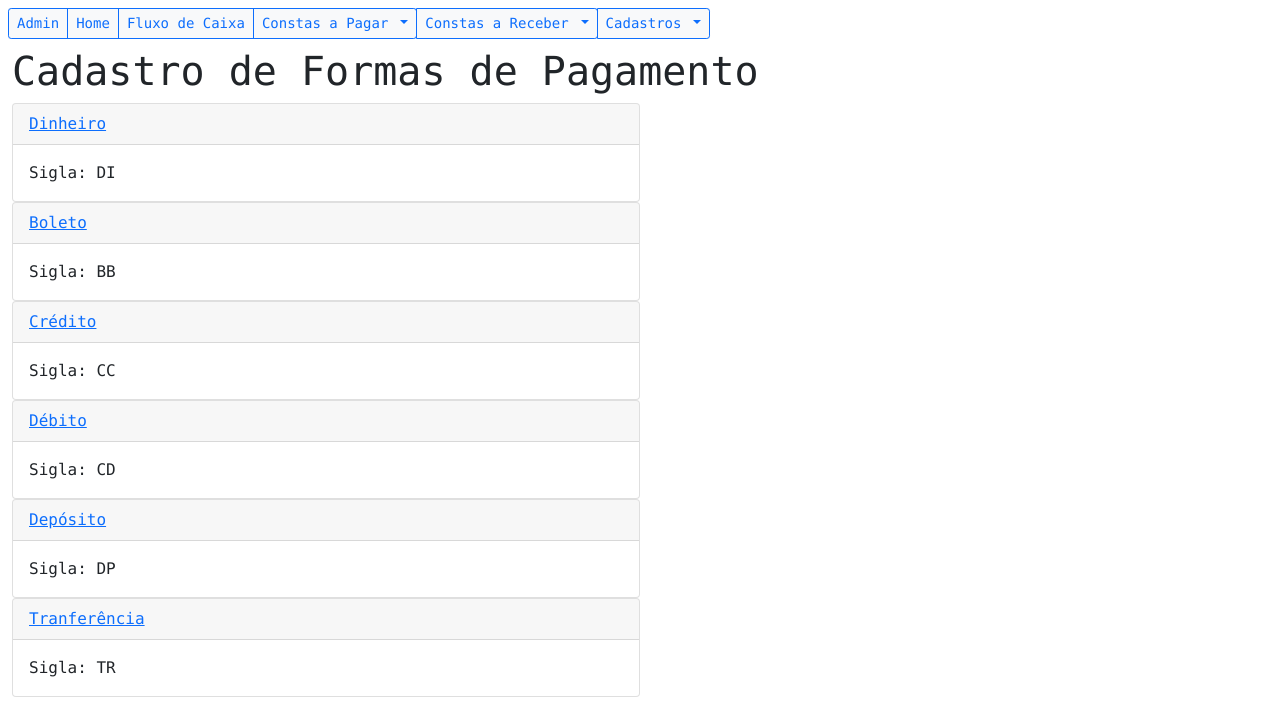
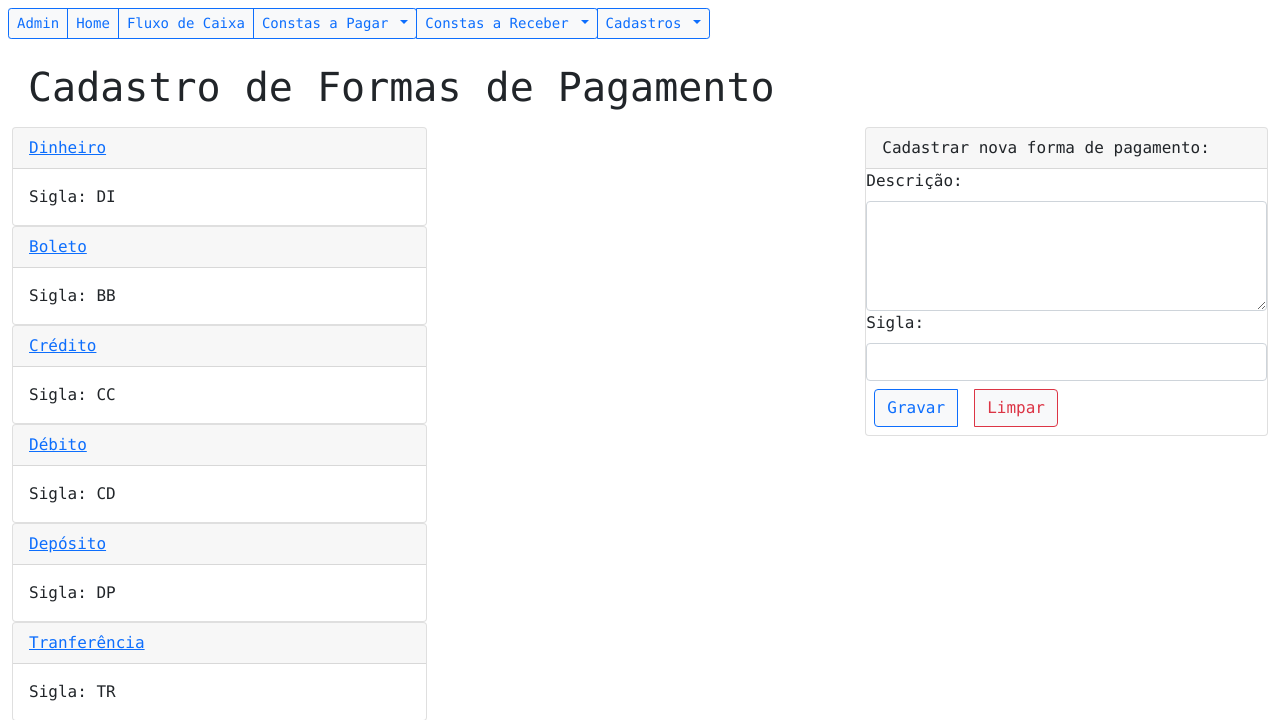
Before and after one commit to mabner/fby-trabalho_final, a Django app: page /formaspagamento in a window 1280 px wide. Shown: the top 720 px of the page. Run offline with Django 3.2, Linux system fonts and the light colour scheme; data comes from the database, SQL or seed files in the repository.

Commit message:
payment method form implemented, not recording data yet

```diff
--- a/contas/templates/formas_pagamento.html
+++ b/contas/templates/formas_pagamento.html
@@ -1,6 +1,9 @@
-{% extends "base_template.html" %} {% block content %}
+{% extends "base_template_listagem.html" %}
+{% block header %}
 <h1>Cadastro de Formas de Pagamento</h1>
+{% endblock header %}
 
+{% block listagem %}
 {% for formas in formas_pagamento %}
 <div class="card w-50">
   <a href="#" class="card-header">{{formas.descricao}}</a>
@@ -11,4 +14,26 @@
   </div>
 </div>
 {% endfor %}
-{% endblock %}
+{% endblock listagem %}
+
+{% block cadastro %}
+<div class="form-group card">
+  <div class="card-header">Cadastrar nova forma de pagamento:</div>
+
+  <form action="{% url 'cadastrar_pagamento' %}" method="POST" class="form-g">
+    {% csrf_token %}
+
+    <label for="descricao" class="form-label">Descrição:</label>
+    <textarea name="descricao" id="descricao" cols="40" rows="4" class="form-control" required></textarea>
+
+    <label for="sigla" class="form-label">Sigla:</label>
+    <input name="sigla" id="sigla" class="form-control" required></input>
+
+    <div class="btn-group">
+      <button type="submit" class="btn btn-outline-primary bg-light m-2">Gravar</button>
+      <button type="reset" class="btn btn-outline-danger bg-light m-2">Limpar</button>
+    </div>
+
+  </form>
+</div>
+{% endblock cadastro %}
--- a/contas/urls.py
+++ b/contas/urls.py
@@ -5,6 +5,8 @@ from . import views
 urlpatterns = [
     path('', views.index, name='index'),
     path('formaspagamento', views.formas_pagamento, name='formaspagamento'),
+    path('formaspagamento/cadastrar',
+         views.cadastrar_formas_pagamento, name='cadastrar_pagamento'),
     path('classreceber', views.classificacao_receber, name='classreceber'),
     path('classpagar', views.classificacao_pagar, name='classpagar'),
     path('pagar', views.pagar, name='pagar'),
@@ -15,6 +17,6 @@ urlpatterns = [
          views.detalhar_conta_pagar, name='detalhes_pagar'),
     path('fluxo', views.fluxo_caixa, name='fluxo'),
     path('pagar/cadastrar', views.cadastrar_conta_pagar, name='cadastrar_pagar'),
-    path('receber/receber', views.cadastrar_conta_receber,
+    path('receber/cadastrar', views.cadastrar_conta_receber,
          name='cadastrar_receber'),
 ]
--- a/contas/views/index.py
+++ b/contas/views/index.py
@@ -20,6 +20,10 @@ def formas_pagamento(request):
     return render(request, 'formas_pagamento.html', {'formas_pagamento': formas_pagamento})
 
 
+def cadastrar_formas_pagamento(request):
+    pass
+
+
 def classificacao_receber(request):
     classificacao_receber = ClassificacaoReceber.classif_receber_objects.obter_classif_contas_receber()
     return render(request, 'classificacao_receber.html', {'classificacao_receber': classificacao_receber})
```
